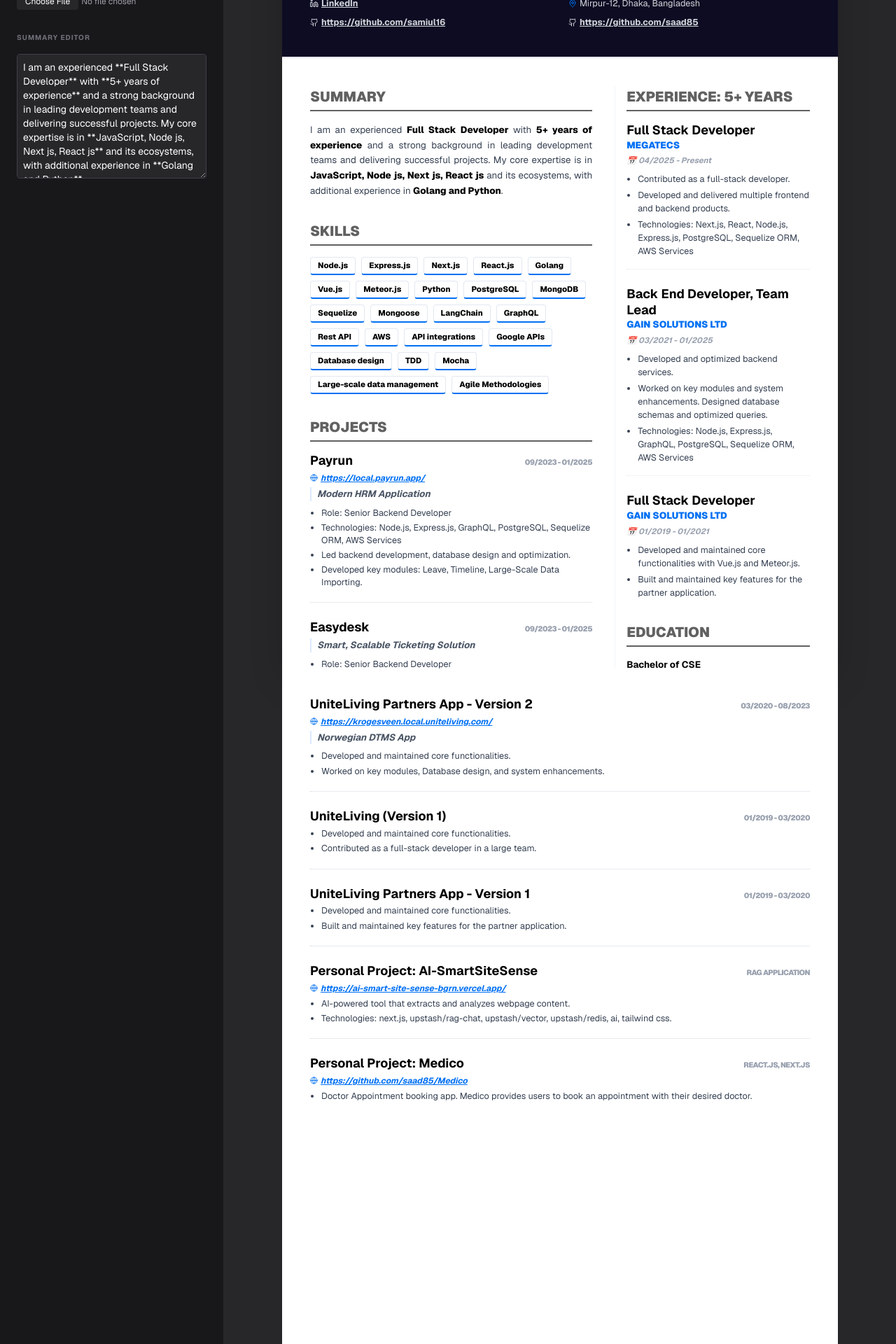
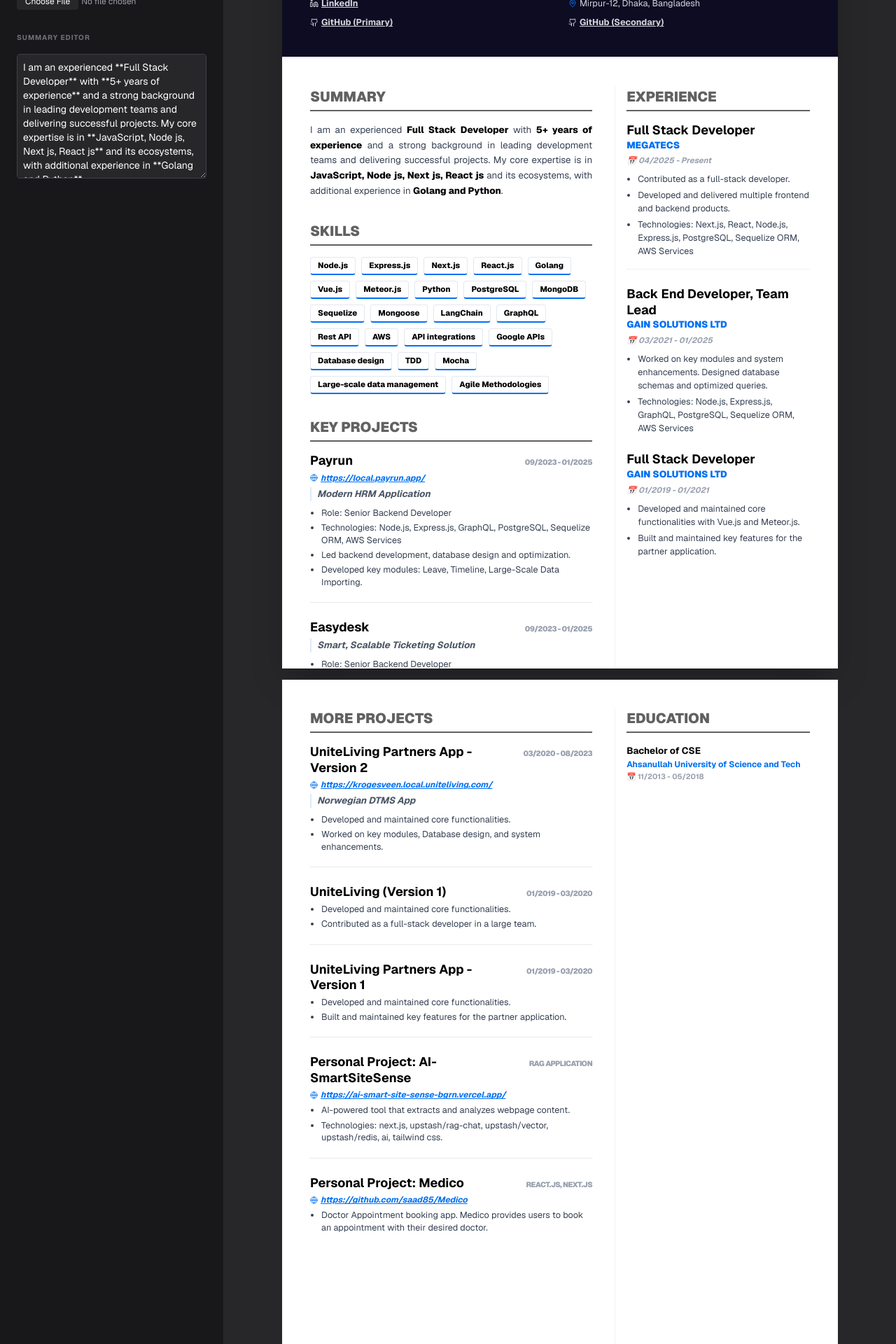
Before and after one commit to samiul16/resume-builder-app, a Next.js app: page / in a window 1280 px wide. Shown: the part 200-2120 px from the top of the page at 70% size. Built offline with nearby package versions, Linux system fonts and the light colour scheme.

Commit message:
Updated page info

```diff
--- a/app/page.tsx
+++ b/app/page.tsx
@@ -154,7 +154,6 @@ export default function ResumeBuilder() {
       company: "Gain Solutions Ltd",
       period: "03/2021 - 01/2025",
       bullets: [
-        "Developed and optimized backend services.",
         "Worked on key modules and system enhancements. Designed database schemas and optimized queries.",
         "Technologies: Node.js, Express.js, GraphQL, PostgreSQL, Sequelize ORM, AWS Services",
       ],
@@ -267,10 +266,9 @@ export default function ResumeBuilder() {
           />
         </div>
       </aside>
-
       {/* PREVIEW AREA */}
       <main className="flex-1 bg-zinc-800 p-8 overflow-y-auto flex flex-col items-center">
-        <div ref={componentRef} className="flex flex-col gap-0">
+        <div ref={componentRef} className="flex flex-col gap-4">
           {/* PAGE 1 */}
           <div className="a4-page bg-white text-white shadow-2xl flex flex-col">
             <header className="bg-[#0d0c22] p-10 flex justify-between items-start border-b-2 border-gray-200">
@@ -301,7 +299,6 @@ export default function ResumeBuilder() {
                     <Linkedin size={12} />
                     <span>LinkedIn</span>
                   </a>
-
                   <span className="flex items-center gap-1">
                     <MapPin size={12} style={{ color: "#0070f3" }} />{" "}
                     {data.location}
@@ -312,16 +309,15 @@ export default function ResumeBuilder() {
                     className="flex items-center gap-1 text-gray-300 font-bold underline"
                   >
                     <Github size={12} />
-                    <span>{data.github1}</span>
+                    <span>GitHub (Primary)</span>
                   </a>
-
                   <a
                     href={data.github2}
                     target="_blank"
                     className="flex items-center gap-1 text-gray-300 font-bold underline"
                   >
                     <Github size={12} />
-                    <span>{data.github2}</span>
+                    <span>GitHub (Secondary)</span>
                   </a>
                 </div>
               </div>
@@ -330,14 +326,14 @@ export default function ResumeBuilder() {
                   <img
                     src={profileImg}
                     alt="Profile"
-                    className="w-full h-full  object-cover"
+                    className="w-full h-full object-cover"
                   />
                 </div>
               )}
             </header>
 
             <div className="p-10 grid grid-cols-12 gap-8 flex-1">
-              {/* LEFT COL */}
+              {/* LEFT COL - Page 1 */}
               <div className="col-span-7 space-y-8">
                 <section>
                   <h2 className="section-title">Summary</h2>
@@ -356,17 +352,19 @@ export default function ResumeBuilder() {
                   </div>
                 </section>
                 <section>
-                  <h2 className="section-title">Projects</h2>
+                  <h2 className="section-title">Key Projects</h2>
+                  {/* Show only first 3 projects on Page 1 */}
                   {projects.slice(0, 3).map((p, i) => (
                     <ProjectComp key={i} project={p} showDivider={i < 2} />
                   ))}
                 </section>
               </div>
 
-              {/* RIGHT COL */}
+              {/* RIGHT COL - Page 1 */}
               <div className="col-span-5 space-y-8 border-l border-gray-100 pl-4">
                 <section>
-                  <h2 className="section-title">Experience: 5+ years</h2>
+                  <h2 className="section-title">Experience</h2>
+                  {/* Show top 2 experiences on Page 1 to save space */}
                   {experience.map((exp, i) => (
                     <div key={i} className="mb-6">
                       <h3 className="text-lg font-bold text-black leading-tight">
@@ -386,12 +384,36 @@ export default function ResumeBuilder() {
                           <li key={bi}>{b}</li>
                         ))}
                       </ul>
-                      {i < experience.length - 1 && (
+                      {i < 1 && (
                         <div className="mt-4 border-b border-dotted border-gray-200" />
                       )}
                     </div>
                   ))}
                 </section>
+              </div>
+            </div>
+          </div>
+
+          {/* PAGE 2 */}
+          <div className="a4-page bg-white text-gray-800 p-10 flex flex-col">
+            <div className="grid grid-cols-12 gap-8 flex-1">
+              {/* LEFT COL - Page 2 */}
+              <div className="col-span-7 space-y-6">
+                <section>
+                  <h2 className="section-title">More Projects</h2>
+                  {/* Show remaining projects */}
+                  {projects.slice(3).map((p, i) => (
+                    <ProjectComp
+                      key={i}
+                      project={p}
+                      showDivider={i < projects.slice(3).length - 1}
+                    />
+                  ))}
+                </section>
+              </div>
+
+              {/* RIGHT COL - Page 2 */}
+              <div className="col-span-5 space-y-8 border-l border-gray-100 pl-4">
                 <section>
                   <h2 className="section-title">Education</h2>
                   <h3 className="font-bold text-black text-[10pt]">
@@ -410,22 +432,8 @@ export default function ResumeBuilder() {
               </div>
             </div>
           </div>
-
-          {/* PAGE 2 */}
-          <div className="a4-page bg-white text-gray-800 p-10 flex flex-col">
-            <div className="space-y-6">
-              {projects.slice(3).map((p, i) => (
-                <ProjectComp
-                  key={i}
-                  project={p}
-                  showDivider={i < projects.slice(3).length - 1}
-                />
-              ))}
-            </div>
-          </div>
         </div>
       </main>
-
       <style jsx global>{`
         .a4-page {
           width: 794px;
```
